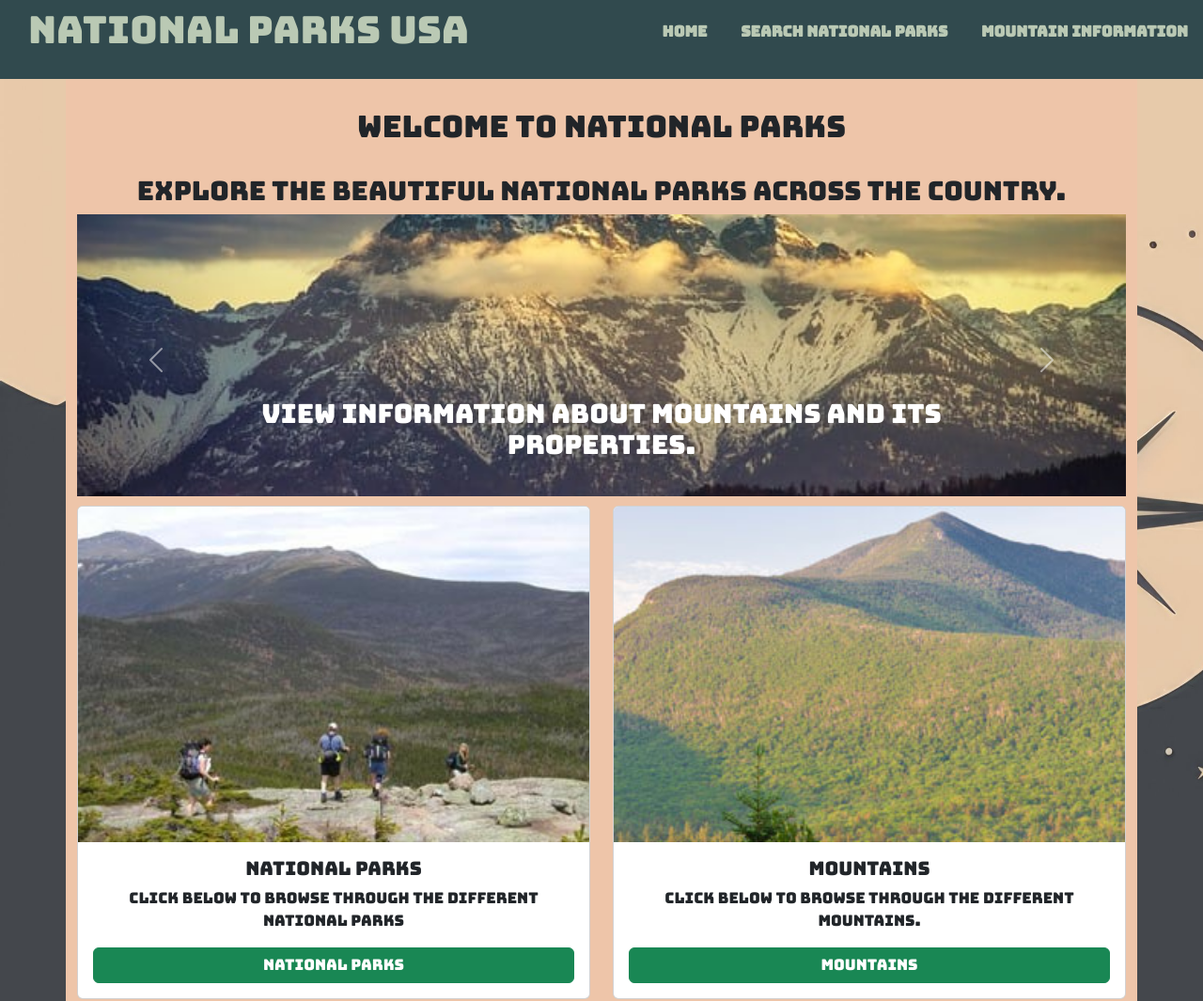
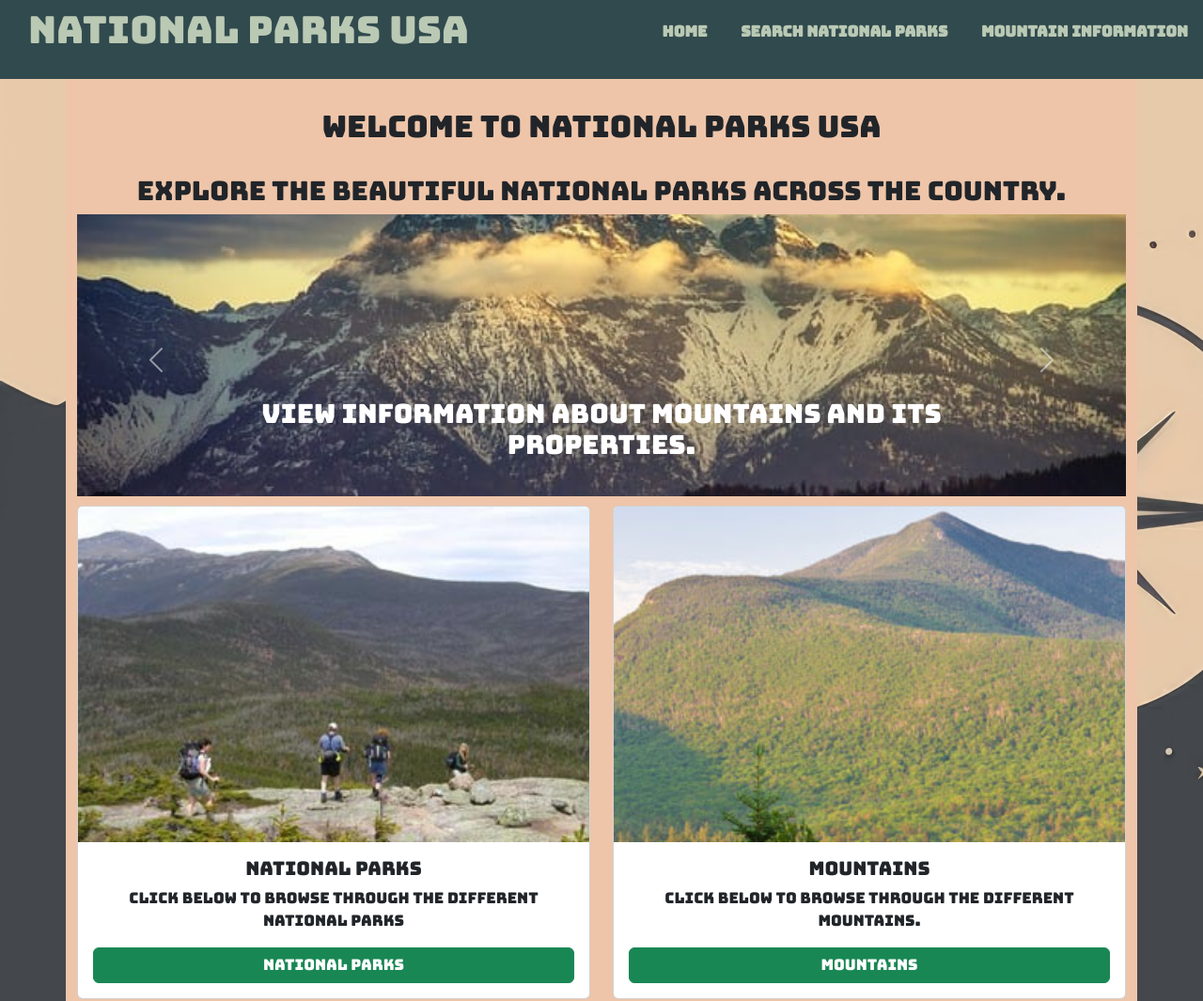
Before and after one commit to ReneBA1999/capstone2, a plain HTML site: page index.html in a window 1280 px wide. Shown: the top 1065 px of the page at 94% size. Drawn offline with nearby package versions, Linux system fonts and the light colour scheme.

Commit message:
additional edits
additional edits

```diff
--- a/index.html
+++ b/index.html
@@ -26,7 +26,7 @@
         </ul>
     </nav>
     <main class="container">
-        <h2>Welcome to National Parks</h2>
+        <h2>Welcome to National Parks USA</h2>
         <h3>Explore the beautiful national parks across the country.</h3>
         <div id="carouselExampleInterval" class="carousel slide" data-bs-ride="carousel">
             <div class="carousel-inner">
```
Also changed, not shown: mountainInfo.html (+1 -1 lines), searchNationalParks.html (+3 -2 lines), 1 other file.
